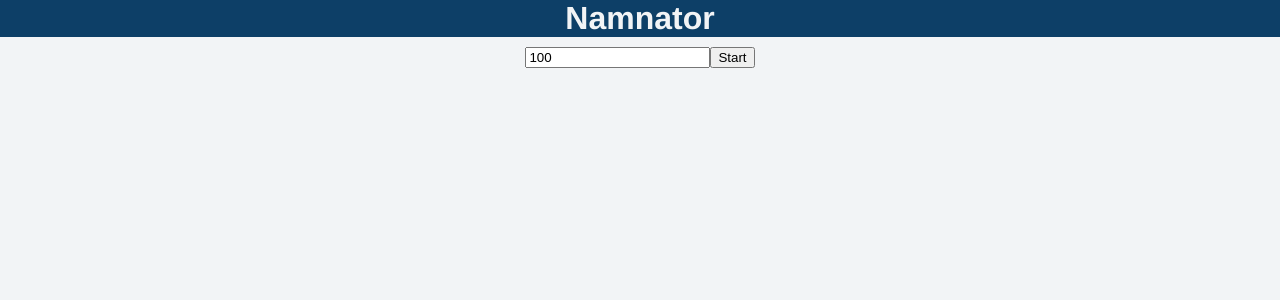
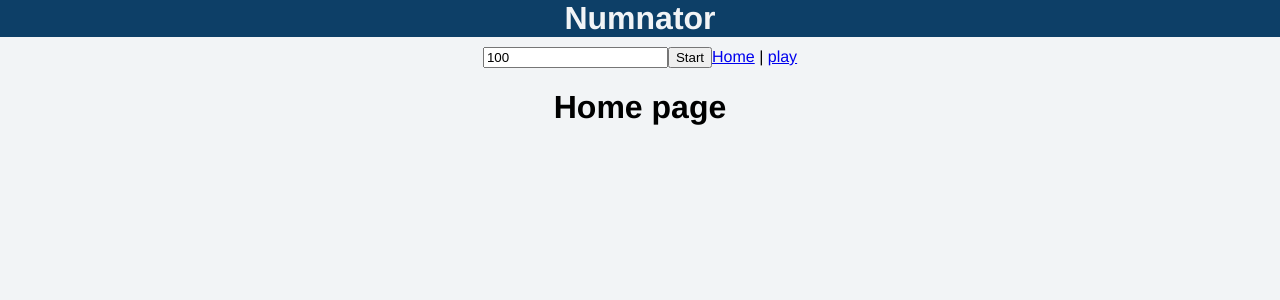
Before and after one commit to ishi720/numnator, a Vue app: page / in a window 1280 px wide. Shown: the top 300 px of the page. Built offline with nearby package versions, Linux system fonts and the light colour scheme.

Commit message:
vue-routerを導入しページの切り替え

```diff
--- a/package.json
+++ b/package.json
@@ -12,7 +12,8 @@
   "dependencies": {
     "core-js": "^2.6.5",
     "express": "^4.17.1",
-    "vue": "^2.6.10"
+    "vue": "^2.6.10",
+    "vue-router": "^3.5.2"
   },
   "devDependencies": {
     "@vue/cli-plugin-babel": "^3.12.0",
--- a/src/App.vue
+++ b/src/App.vue
@@ -1,8 +1,16 @@
 <template>
   <div id="app">
     <HeaderItem />
+
     <input type="number" v-model.number="upperRange">
     <button @click="initialize">Start</button>
+
+
+    <router-link to="/">Home</router-link> |
+    <router-link to="/Play">play</router-link>
+
+    <router-view/>
+
   </div>
 </template>
 
--- a/src/components/HeaderItem.vue
+++ b/src/components/HeaderItem.vue
@@ -1,6 +1,6 @@
 <template>
   <header id="header">
-    <h1>Namnator</h1>
+    <h1>Numnator</h1>
   </header>
 </template>
 
--- a/src/main.js
+++ b/src/main.js
@@ -1,8 +1,10 @@
 import Vue from 'vue';
 import App from './App.vue';
+import router from './router'
 
 Vue.config.productionTip = false;
 
 new Vue({
+  router,
   render: h => h(App),
 }).$mount('#app');
--- /dev/null
+++ b/src/router.js
@@ -0,0 +1,22 @@
+import Vue from 'vue'
+import Router from 'vue-router'
+import Home from './views/Home.vue'
+
+Vue.use(Router)
+
+export default new Router({
+  mode: 'history',
+  base: process.env.BASE_URL,
+  routes: [
+    {
+      path: '/',
+      name: 'home',
+      component: Home
+    },
+    {
+      path: '/play',
+      name: 'play',
+      component: () => import('./views/Play.vue')
+    }
+  ]
+})
--- /dev/null
+++ b/src/views/Home.vue
@@ -0,0 +1,5 @@
+<template>
+  <div class="home">
+    <h1>Home page</h1>
+  </div>
+</template>
--- /dev/null
+++ b/src/views/Play.vue
@@ -0,0 +1,5 @@
+<template>
+  <div class="about">
+    <h1>Play page</h1>
+  </div>
+</template>
```
Also changed, not shown: 1 other file (tests, documents, lock files or other folders).
